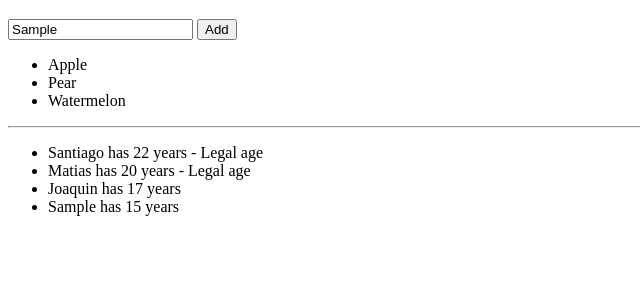
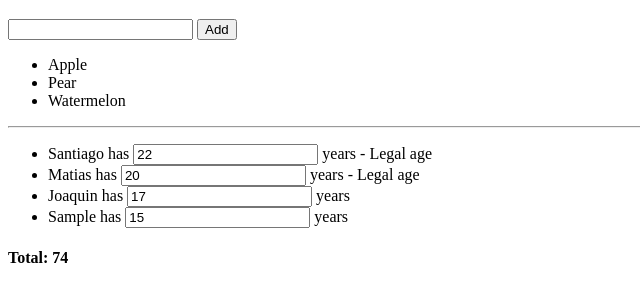
Before and after one commit to SantiagoAOttolini/Vue.js, a plain HTML site: page index.html in a window 1280 px wide. Both pictures are taken after typing "Sample" into the empty fields and a click on the button "Add". Shown: the part 61-362 px from the top of the page, without its empty margins (0-640 px from the left). Drawn offline with nearby package versions, Linux system fonts and the light colour scheme.

Commit message:
Computed

```diff
--- a/01.js
+++ b/01.js
@@ -10,10 +10,21 @@ const app = new Vue({
       { name: "Joaquin", age: 17 },
     ],
     newPerson: "",
+    total: 0,
   },
   methods: {
-    addFruit() {
+    addPerson() {
       this.people.push({ name: this.newPerson, age: 15 });
+      this.newPerson = "";
+    },
+  },
+  computed: {
+    sumAge() {
+      this.total = 0;
+      for (person of this.people) {
+        this.total = this.total + person.age;
+      }
+      return this.total
     },
   },
 });
--- a/index.html
+++ b/index.html
@@ -10,9 +10,9 @@
     <div id="app">
       <h1>{{title}}</h1>
 
-      <input type="text" v-model="newPerson">
+      <input type="text" v-model="newPerson" @keyup.enter="addPerson">
       <!-- you can write v-on:click or @click -->
-      <button @click="addFruit">Add</button>
+      <button @click="addPerson">Add</button>
 
       <ul>
         <li v-for="fruit of fruits">{{fruit}}</li>
@@ -21,11 +21,13 @@
       <ul>
         <!--  for -->
         <li v-for="person of people">
-          {{person.name}} has {{person.age}} years
+          {{person.name}} has
+          <input type="number" v-model.number="person.age"> years
           <!--  if -->
           <span v-if="person.age >= 18"> - Legal age</span>
         </li>
       </ul>
+      <h4>Total: {{sumAge}} </h4>
     </div>
     <script src="https://cdn.jsdelivr.net/npm/vue@2/dist/vue.js"></script>
     <script src="01.js"></script>
```
